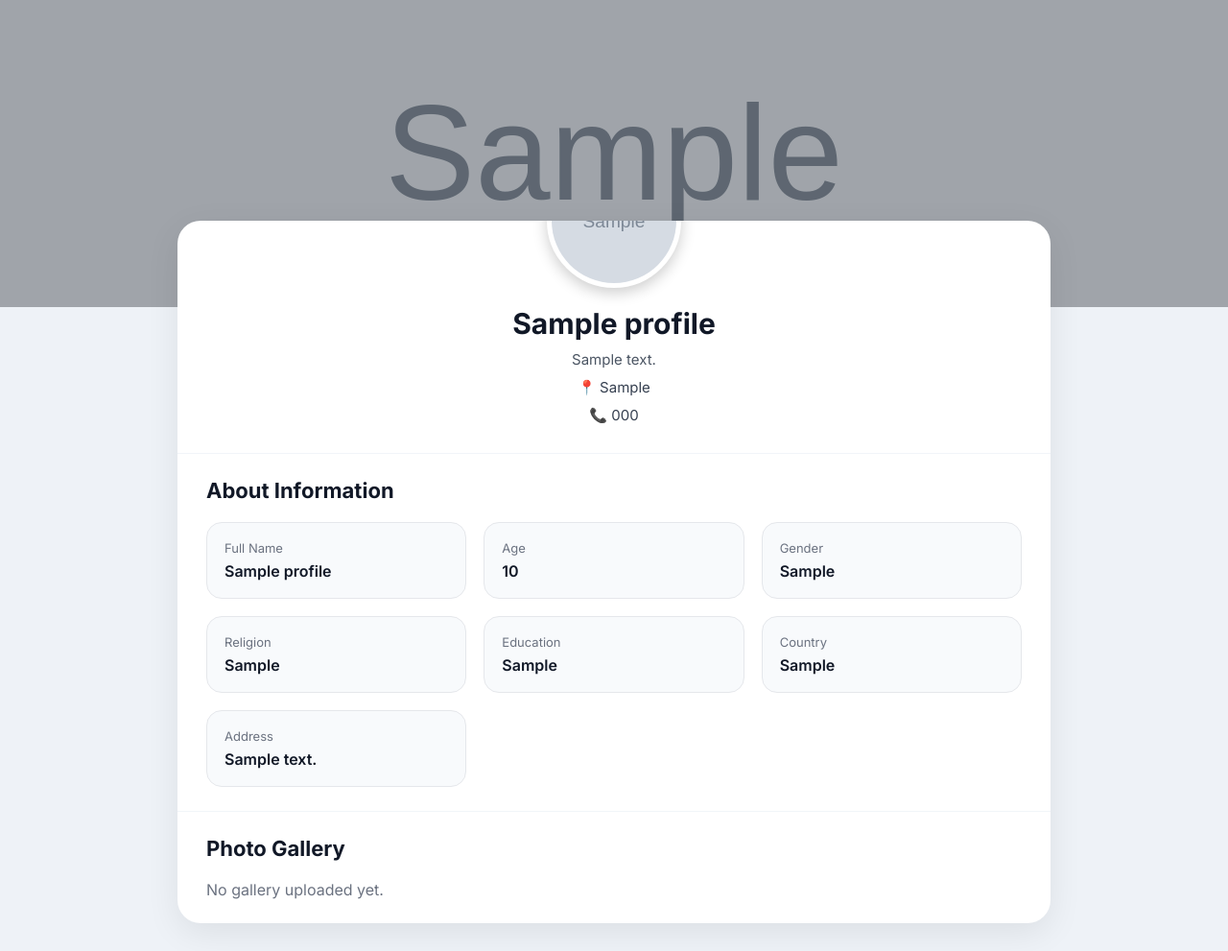
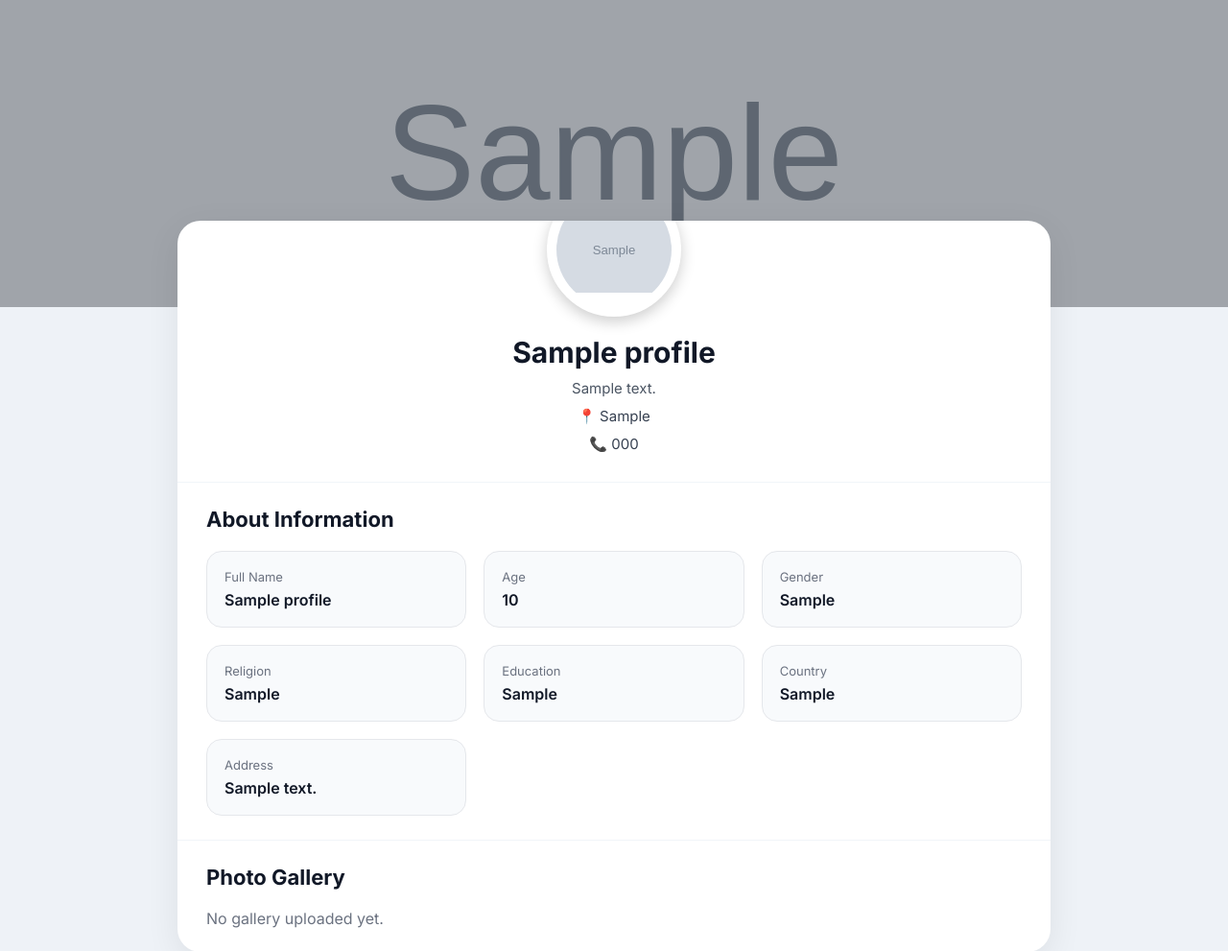
Before and after one commit to sujitfalia-blip/S.F-works-hub, a Flask app: page /profile/1 in a window 1280 px wide. Shown: the top 991 px of the page at 96% size. Run offline with Flask 3, Linux system fonts and the light colour scheme; tables that the repository leaves empty hold one stand-in row (values such as "Sample post"); grey boxes marked "Sample" are stand-in pictures.

Commit message:
Update profile.html

```diff
--- a/templates/profile.html
+++ b/templates/profile.html
@@ -78,13 +78,13 @@ body{
     width:140px;
     height:140px;
     border-radius:50%;
-    object-fit:cover;
+    object-fit:contain;      /* FIXED */
     object-position:center;
     border:5px solid #fff;
     box-shadow:0 5px 15px rgba(0,0,0,0.2);
-    margin-top:-100px;
-    background:white;
-    cursor:pointer;
+    margin-top:-70px;
+    background:#fff;
+    padding:5px;
 }
 
 /* ================= NAME ================= */
```
